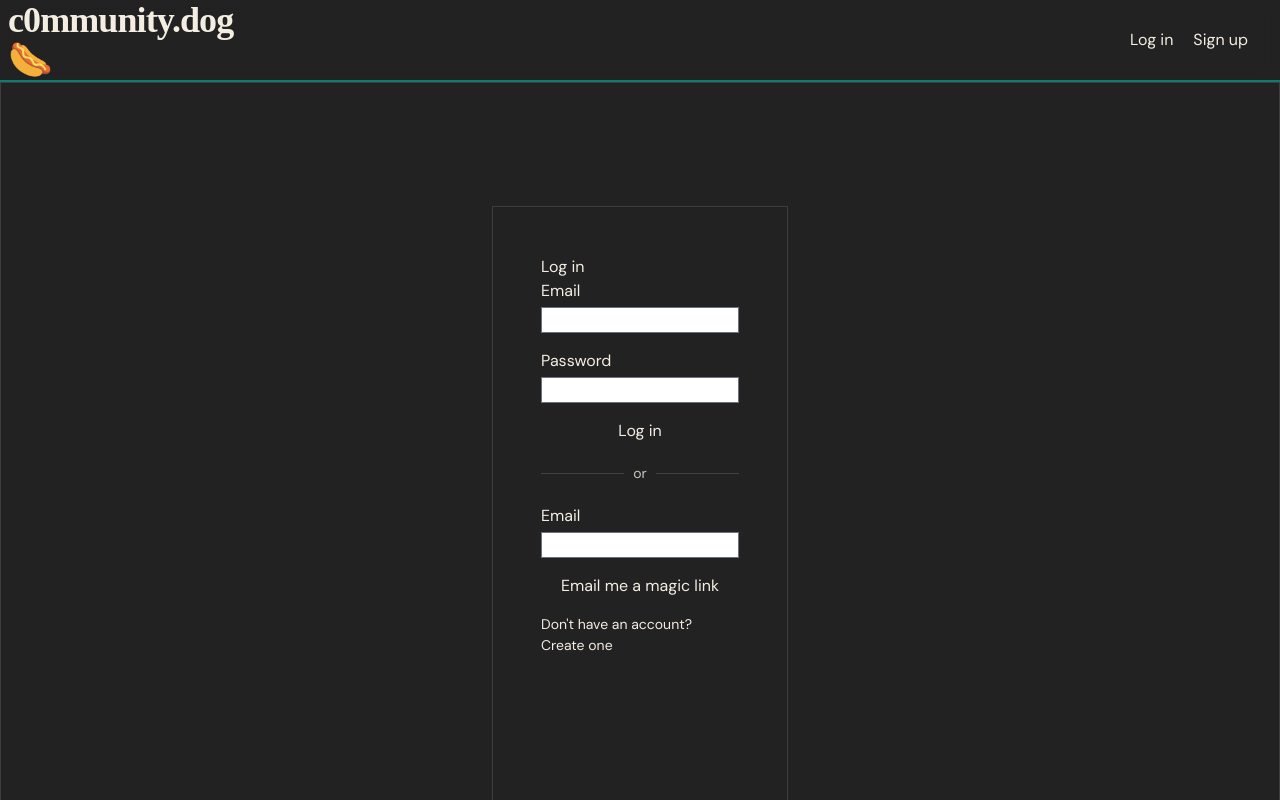
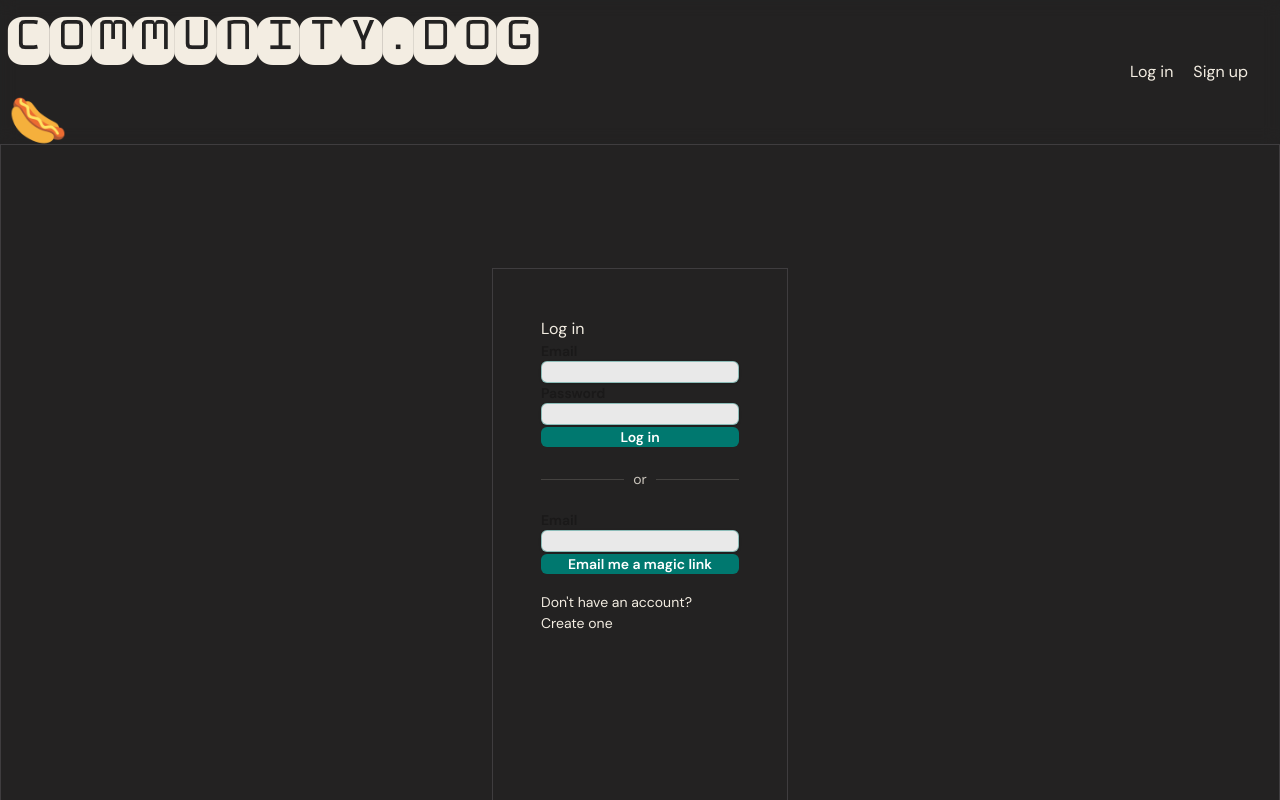
Before and after one commit to persontyping/c0munity.dog, a Next.js app: page /login in a window 1280 px wide. Shown: the top 800 px of the page. Built offline with nearby package versions, Linux system fonts and the light colour scheme; no server answers.

Commit message:
basic style

```diff
--- a/src/app/(auth)/login/_components/login-form.tsx
+++ b/src/app/(auth)/login/_components/login-form.tsx
@@ -8,9 +8,12 @@ export default function LoginForm() {
   const [state, action, pending] = useActionState(login, undefined);
 
   return (
-    <form action={action} noValidate>
-      <div style={{ marginBottom: "1rem" }}>
-        <label htmlFor="email" style={{ display: "block", marginBottom: "0.25rem" }}>
+    <form action={action} noValidate className="space-y-4">
+      <div className="space-y-1">
+        <label
+          htmlFor="email"
+          className="block text-sm font-semibold text-(--color-text-dark)"
+        >
           Email
         </label>
         <input
@@ -19,17 +22,20 @@ export default function LoginForm() {
           type="email"
           autoComplete="email"
           required
-          style={{ width: "100%" }}
+          className="block w-full rounded-md border border-teal-700/40 bg-white/90 px-3 py-2 text-sm text-(--color-text-dark) shadow-sm outline-none focus:border-teal-500 focus:ring-2 focus:ring-teal-300/60"
         />
         {state?.errors?.email && (
-          <p role="alert" style={{ color: "red", fontSize: "0.8rem" }}>
+          <p role="alert" className="text-sm text-rose-700">
             {state.errors.email}
           </p>
         )}
       </div>
 
-      <div style={{ marginBottom: "1rem" }}>
-        <label htmlFor="password" style={{ display: "block", marginBottom: "0.25rem" }}>
+      <div className="space-y-1">
+        <label
+          htmlFor="password"
+          className="block text-sm font-semibold text-(--color-text-dark)"
+        >
           Password
         </label>
         <input
@@ -38,22 +44,26 @@ export default function LoginForm() {
           type="password"
           autoComplete="current-password"
           required
-          style={{ width: "100%" }}
+          className="block w-full rounded-md border border-teal-700/40 bg-white/90 px-3 py-2 text-sm text-(--color-text-dark) shadow-sm outline-none focus:border-teal-500 focus:ring-2 focus:ring-teal-300/60"
         />
         {state?.errors?.password && (
-          <p role="alert" style={{ color: "red", fontSize: "0.8rem" }}>
+          <p role="alert" className="text-sm text-rose-700">
             {state.errors.password}
           </p>
         )}
       </div>
 
       {state?.error && (
-        <p role="alert" style={{ color: "red", marginBottom: "1rem" }}>
+        <p role="alert" className="text-sm text-rose-700">
           {state.error}
         </p>
       )}
 
-      <button type="submit" disabled={pending} style={{ width: "100%" }}>
+      <button
+        type="submit"
+        disabled={pending}
+        className="w-full rounded-md bg-teal-700 px-4 py-2 text-sm font-semibold text-white transition-colors hover:bg-teal-600 disabled:cursor-not-allowed disabled:opacity-60"
+      >
         {pending ? "Logging in…" : "Log in"}
       </button>
     </form>
--- a/src/app/(auth)/login/_components/magic-link-form.tsx
+++ b/src/app/(auth)/login/_components/magic-link-form.tsx
@@ -8,9 +8,12 @@ export default function MagicLinkForm() {
   const [state, action, pending] = useActionState(loginWithMagicLink, undefined);
 
   return (
-    <form action={action} noValidate>
-      <div style={{ marginBottom: "1rem" }}>
-        <label htmlFor="magic-email" style={{ display: "block", marginBottom: "0.25rem" }}>
+    <form action={action} noValidate className="space-y-4">
+      <div className="space-y-1">
+        <label
+          htmlFor="magic-email"
+          className="block text-sm font-semibold text-(--color-text-dark)"
+        >
           Email
         </label>
         <input
@@ -19,28 +22,32 @@ export default function MagicLinkForm() {
           type="email"
           autoComplete="email"
           required
-          style={{ width: "100%" }}
+          className="block w-full rounded-md border border-teal-700/40 bg-white/90 px-3 py-2 text-sm text-(--color-text-dark) shadow-sm outline-none focus:border-teal-500 focus:ring-2 focus:ring-teal-300/60"
         />
         {state?.errors?.email && (
-          <p role="alert" style={{ color: "red", fontSize: "0.8rem" }}>
+          <p role="alert" className="text-sm text-rose-700">
             {state.errors.email}
           </p>
         )}
       </div>
 
       {state?.error && (
-        <p role="alert" style={{ color: "red", marginBottom: "1rem" }}>
+        <p role="alert" className="text-sm text-rose-700">
           {state.error}
         </p>
       )}
 
       {state?.message && (
-        <p role="status" style={{ color: "green", marginBottom: "1rem" }}>
+        <p role="status" className="text-sm text-emerald-700">
           {state.message}
         </p>
       )}
 
-      <button type="submit" disabled={pending} style={{ width: "100%" }}>
+      <button
+        type="submit"
+        disabled={pending}
+        className="w-full rounded-md bg-teal-700 px-4 py-2 text-sm font-semibold text-white transition-colors hover:bg-teal-600 disabled:cursor-not-allowed disabled:opacity-60"
+      >
         {pending ? "Sending magic link…" : "Email me a magic link"}
       </button>
     </form>
--- a/src/app/(auth)/signup/_components/signup-form.tsx
+++ b/src/app/(auth)/signup/_components/signup-form.tsx
@@ -9,16 +9,19 @@ export default function SignupForm() {
 
   if (state?.message) {
     return (
-      <p role="status" style={{ color: "green" }}>
+      <p role="status" className="text-sm font-medium text-emerald-700">
         {state.message}
       </p>
     );
   }
 
   return (
-    <form action={action} noValidate>
-      <div style={{ marginBottom: "1rem" }}>
-        <label htmlFor="email" style={{ display: "block", marginBottom: "0.25rem" }}>
+    <form action={action} noValidate className="space-y-4">
+      <div className="space-y-1">
+        <label
+          htmlFor="email"
+          className="block text-sm font-semibold text-(--color-text-dark)"
+        >
           Email
         </label>
         <input
@@ -27,17 +30,20 @@ export default function SignupForm() {
           type="email"
           autoComplete="email"
           required
-          style={{ width: "100%" }}
+          className="block w-full rounded-md border border-teal-700/40 bg-white/90 px-3 py-2 text-sm text-(--color-text-dark) shadow-sm outline-none focus:border-teal-500 focus:ring-2 focus:ring-teal-300/60"
         />
         {state?.errors?.email && (
-          <p role="alert" style={{ color: "red", fontSize: "0.8rem" }}>
+          <p role="alert" className="text-sm text-rose-700">
             {state.errors.email}
           </p>
         )}
       </div>
 
-      <div style={{ marginBottom: "1rem" }}>
-        <label htmlFor="password" style={{ display: "block", marginBottom: "0.25rem" }}>
+      <div className="space-y-1">
+        <label
+          htmlFor="password"
+          className="block text-sm font-semibold text-(--color-text-dark)"
+        >
           Password
         </label>
         <input
@@ -47,22 +53,26 @@ export default function SignupForm() {
           autoComplete="new-password"
           required
           minLength={8}
-          style={{ width: "100%" }}
+          className="block w-full rounded-md border border-teal-700/40 bg-white/90 px-3 py-2 text-sm text-(--color-text-dark) shadow-sm outline-none focus:border-teal-500 focus:ring-2 focus:ring-teal-300/60"
         />
         {state?.errors?.password && (
-          <p role="alert" style={{ color: "red", fontSize: "0.8rem" }}>
+          <p role="alert" className="text-sm text-rose-700">
             {state.errors.password}
           </p>
         )}
       </div>
 
       {state?.error && (
-        <p role="alert" style={{ color: "red", marginBottom: "1rem" }}>
+        <p role="alert" className="text-sm text-rose-700">
           {state.error}
         </p>
       )}
 
-      <button type="submit" disabled={pending} style={{ width: "100%" }}>
+      <button
+        type="submit"
+        disabled={pending}
+        className="w-full rounded-md bg-teal-700 px-4 py-2 text-sm font-semibold text-white transition-colors hover:bg-teal-600 disabled:cursor-not-allowed disabled:opacity-60"
+      >
         {pending ? "Creating account…" : "Create account"}
       </button>
     </form>
--- a/src/app/(protected)/dashboard/page.tsx
+++ b/src/app/(protected)/dashboard/page.tsx
@@ -14,8 +14,13 @@ export default async function DashboardPage() {
         <p>
           Signed in as <span className="high-1">{user?.email}</span>
         </p>
-        <form action={logout}>
-          <button type="submit">Log out</button>
+        <form action={logout} className="mt-4">
+          <button
+            type="submit"
+            className="rounded-md border border-pink-600 px-3 py-2 text-sm font-semibold text-pink-700 transition-colors hover:bg-pink-50"
+          >
+            Log out
+          </button>
         </form>
       </div>
 
--- a/src/components/global-header.tsx
+++ b/src/components/global-header.tsx
@@ -10,15 +10,15 @@ export default async function GlobalHeader() {
   } = await supabase.auth.getUser();
 
   return (
-    <header className="sticky flex top-0 z-50 border-b-2 border-teal-500/60 bg-(--background)/95 backdrop-blur m-7">
+    <header className="sticky flex top-0 z-50 border-teal-500/60 bg-(--background)/95 backdrop-blur m-7">
 
       <div className="w-2 h-2"></div>
-      <div className="flex-col-reverse flex-2 mr-6">
+      <div className="flex-col-reverse flex-6 ">
         <Link
           href="/"
-          className="text-4xl font-bold tracking-tight text-teal-800 transition-colors hover:text-teal-600"
-          style={{ fontFamily: '"Amatic SC", "Mynerve", cursive' }}
-        > c0mmunity.dog 🌭 </Link>
+          className="text-7xl"
+          style={{ fontFamily: '"Monofett", "Amatic SC", "Mynerve", cursive' }}
+        > c0mmunity.dog <span className="text-5xl">🌭</span></Link>
       </div>
 
       <nav aria-label="Global" className="flex flex-8 flex-row flex-wrap justify-end items-center gap-5 mr-15 ">
@@ -26,9 +26,9 @@ export default async function GlobalHeader() {
         {user ? (
           <>
 
-              <p className=" font-medium">
+              {/* <p className=" font-medium">
                 Signed in as <span className="high-1">{user?.email}</span>
-              </p>
+              </p> */}
 
 
             <Link
@@ -37,10 +37,10 @@ export default async function GlobalHeader() {
             >
               Dashboard
             </Link>
-            <form action={logout}>
+            <form action={logout} className="m-0">
               <button
                 type="submit"
-
+                className="rounded-md border border-pink-600 px-3 py-2 text-sm font-semibold text-pink-700 transition-colors hover:bg-pink-50"
               >
                 Log out
               </button>
```
